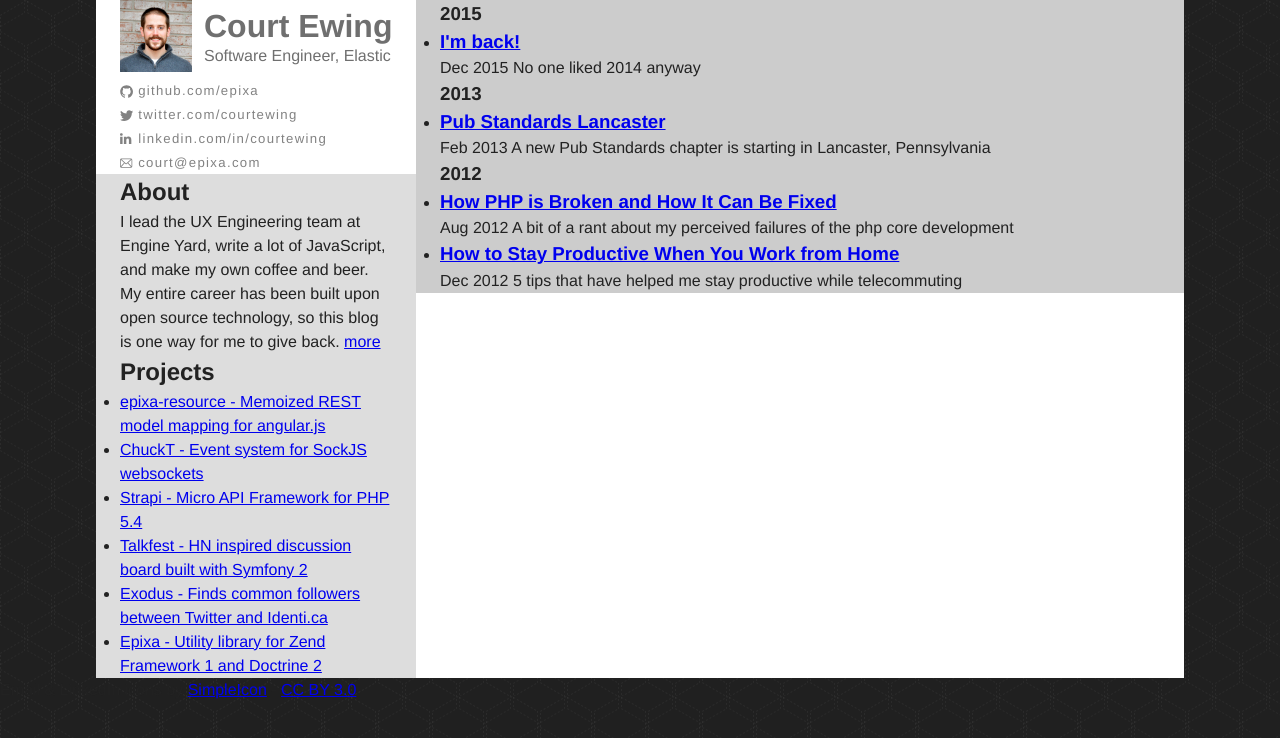
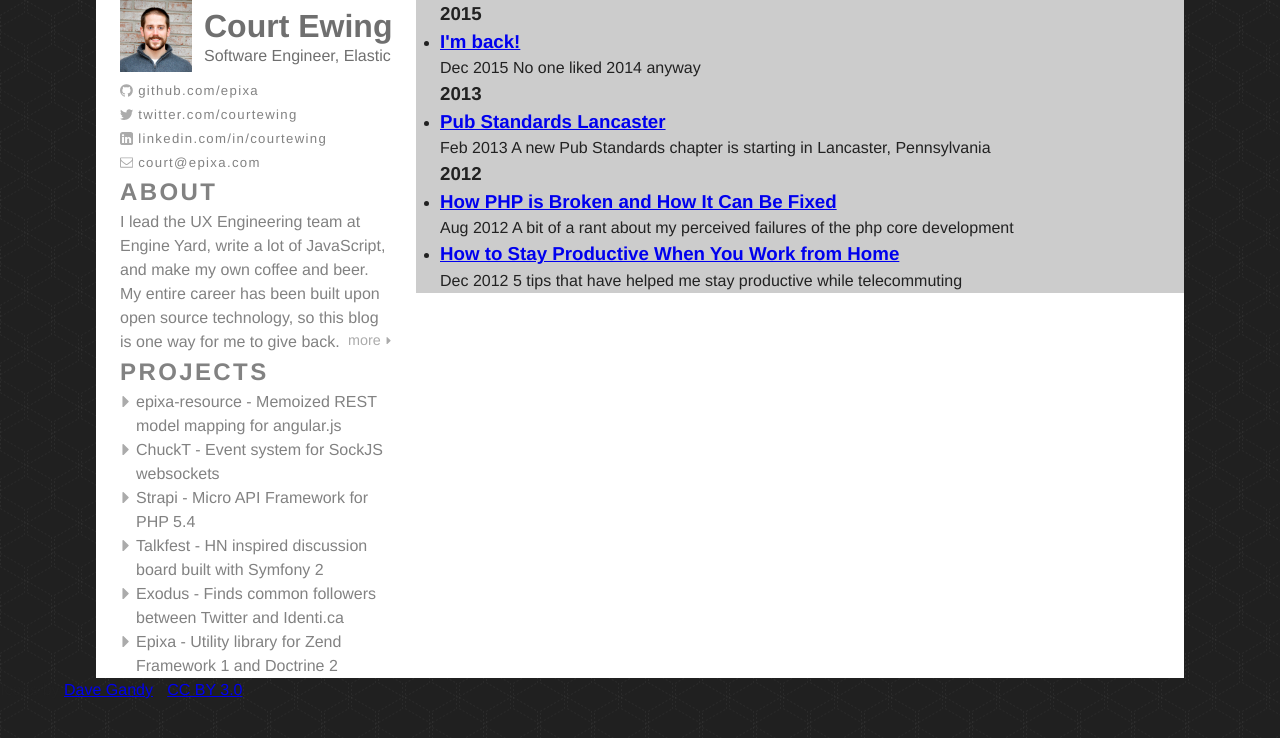
Before and after one commit to epixa/epixa.com, a Jekyll site: the page built from design.html, in a window 1280 px wide. Shown: the top 738 px of the page. Built offline with Jekyll 4.4.1, drawn with Linux system fonts in a browser that asks for light colours.

Commit message:
Aside text and icon styles

```diff
--- a/_sass/_defaults.scss
+++ b/_sass/_defaults.scss
@@ -20,6 +20,59 @@
   max-width: $max-content-width;
 }
 
+aside {
+  color: $grey-color;
+
+  h1 {
+    color: $grey-color;
+    font-size: 1.5em;
+    letter-spacing: 0.1em;
+    text-transform: uppercase;
+  }
+
+  a {
+    color: $grey-color;
+    text-decoration: none;
+  }
+
+  a:hover {
+    color: $red-color;
+
+    .icon > svg path { fill: $red-color; }
+  }
+
+  a.more {
+    float: right;
+    font-size: 0.9em;
+    padding-left: 0.5em;
+
+    .icon > svg {
+      height: 0.5em;
+      vertical-align: 0.05em;
+      width: 0.5em;
+    }
+  }
+
+  a.more:not(:hover) {
+    color: $grey-color-light;
+  }
+
+  ul {
+    list-style: none;
+
+    li {
+      clear: both;
+
+      a {
+        float: right;
+        width: calc(100% - 1em);
+      }
+
+      .icon.icon-small > svg { vertical-align: baseline; }
+    }
+  }
+}
+
 /**
  * Images
  */
@@ -34,13 +87,20 @@
 .icon {
   > svg {
     display: inline-block;
-    width: 1em;
     height: 1em;
     vertical-align: middle;
+    width: 1em;
 
     path {
-      fill: $grey-color;
+      fill: $grey-color-light;
     }
+  }
+}
+
+.icon.icon-small {
+  > svg {
+    height: 0.7em;
+    width: 0.7em;
   }
 }
 
--- a/_sass/_home.scss
+++ b/_sass/_home.scss
@@ -82,6 +82,8 @@
     color: $red-color;
   }
 
+  .icon > svg { vertical-align: -0.15em; }
+
   @include media-query($on-tablet) {
     li { float: left; min-width: $min-social-col-width; }
     li:nth-child(even) { width: calc(100% - #{$min-social-col-width}); }
--- a/css/styles.scss
+++ b/css/styles.scss
@@ -19,8 +19,8 @@
 $red-color:         #ff4b46;
 
 $grey-color:        #828282;
-$grey-color-light:  lighten($grey-color, 25%);
-$grey-color-dark:   darken($grey-color, 25%);
+$grey-color-light:  lighten($grey-color, 16%);
+$grey-color-dark:   darken($grey-color, 16%);
 
 $max-content-width: 68em;
 
@@ -51,11 +51,6 @@
   "document"
 ;
 
-
-.page > aside {
-  background-color: #ddd;
-}
-
 .page > section {
   background-color: #ccc;
 }
--- a/design.html
+++ b/design.html
@@ -97,26 +97,26 @@
           I lead the UX Engineering team at Engine Yard, write a lot of JavaScript,
           and make my own coffee and beer. My entire career has been built upon
           open source technology, so this blog is one way for me to give back.
-          <a class="more" href="/about.html">more <i class="icon-caret-right"></i></a>
+          <a class="more" href="/about.html">more <i class="icon">{% include icon-right-caret.svg %}</i></a>
         </p>
       </aside>
 
       <aside class="col projects">
         <h1>Projects</h1>
         <ul>
-          <li><i class="icon-caret-right"></i><a href="https://github.com/epixa/epixa-resource">epixa-resource - Memoized REST model mapping for angular.js</a></li>
-          <li><i class="icon-caret-right"></i><a href="https://npmjs.org/package/chuckt">ChuckT - Event system for SockJS websockets</a></li>
-          <li><i class="icon-caret-right"></i><a href="https://github.com/epixa/strapi-dev">Strapi - Micro API Framework for PHP 5.4</a></li>
-          <li><i class="icon-caret-right"></i><a href="https://github.com/epixa/talkfest">Talkfest - HN inspired discussion board built with Symfony 2</a></li>
-          <li><i class="icon-caret-right"></i><a href="https://github.com/epixa/exodus">Exodus - Finds common followers between Twitter and Identi.ca</a></li>
-          <li><i class="icon-caret-right"></i><a href="https://github.com/epixa/Epixa">Epixa - Utility library for Zend Framework 1 and Doctrine 2</a></li>
+          <li><i class="icon icon-small">{% include icon-right-caret.svg %}</i><a href="https://github.com/epixa/epixa-resource">epixa-resource - Memoized REST model mapping for angular.js</a></li>
+          <li><i class="icon icon-small">{% include icon-right-caret.svg %}</i><a href="https://npmjs.org/package/chuckt">ChuckT - Event system for SockJS websockets</a></li>
+          <li><i class="icon icon-small">{% include icon-right-caret.svg %}</i><a href="https://github.com/epixa/strapi-dev">Strapi - Micro API Framework for PHP 5.4</a></li>
+          <li><i class="icon icon-small">{% include icon-right-caret.svg %}</i><a href="https://github.com/epixa/talkfest">Talkfest - HN inspired discussion board built with Symfony 2</a></li>
+          <li><i class="icon icon-small">{% include icon-right-caret.svg %}</i><a href="https://github.com/epixa/exodus">Exodus - Finds common followers between Twitter and Identi.ca</a></li>
+          <li><i class="icon icon-small">{% include icon-right-caret.svg %}</i><a href="https://github.com/epixa/Epixa">Epixa - Utility library for Zend Framework 1 and Doctrine 2</a></li>
         </ul>
       </aside>
 
     </div>
 
     <div class="footnote">
-      Email &amp; LinkedIn icons by <a href="http://www.flaticon.com/authors/simpleicon" title="SimpleIcon" target="_blank">SimpleIcon</a>
+      Icons by <a href="http://www.flaticon.com/authors/dave-gandy" title="Dave Gandy" target="_blank">Dave Gandy</a>
       - <a href="http://creativecommons.org/licenses/by/3.0/" title="Creative Commons BY 3.0" target="_blank">CC BY 3.0</a>
     </div>
 
```
Also changed, not shown: _includes/icon-email.svg, _includes/icon-github.svg, _includes/icon-linkedin.svg, _includes/icon-right-caret.svg (added), _includes/icon-twitter.svg.
